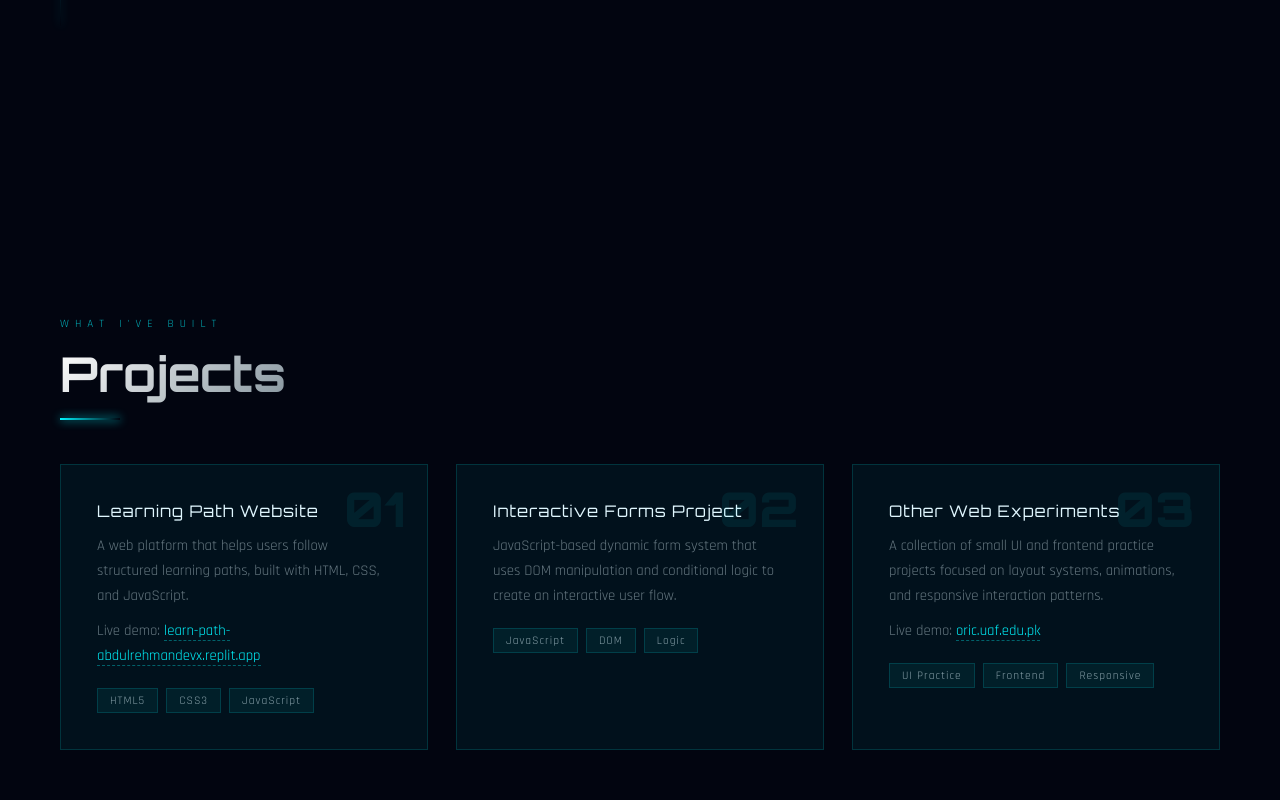
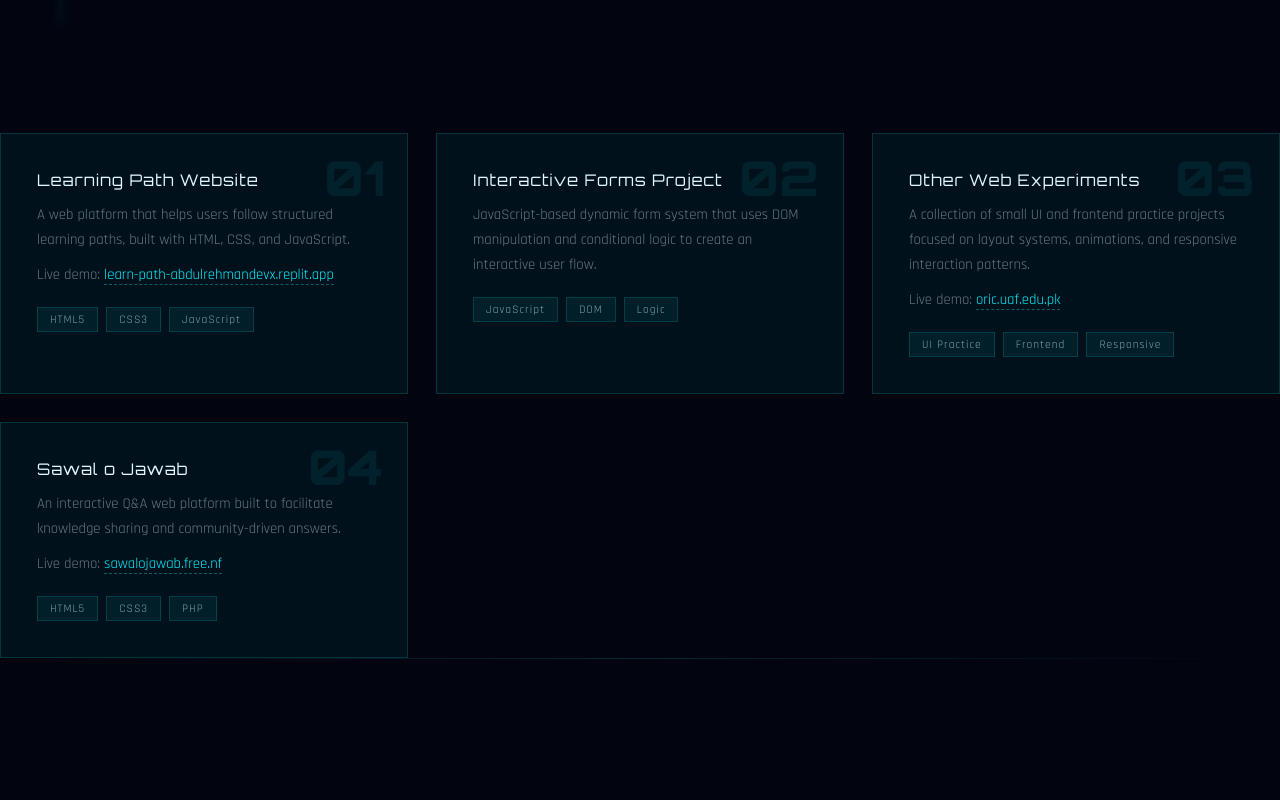
Before and after one commit to MnaiBhai69/portfolio, a plain HTML site: page index.html in a window 1280 px wide. Shown: the part 3120-3920 px from the top of the page. Drawn offline with nearby package versions, Linux system fonts and the light colour scheme; animation ran at ten frames a second.

Commit message:
Update projects section with new Q&A platform
Added new project 'Sawal o Jawab' with demo link and tags.

```diff
--- a/index.html
+++ b/index.html
@@ -168,18 +168,11 @@
         <li>Collaborated with the technical team to structure research data using HTML and CSS.</li>
       </ul>
     </div>
-
-
   </div>
 </section>
 
 <!-- PROJECTS -->
-<section id="projects">
-  <div class="reveal">
-    <span class="section-label">What I've Built</span>
-    <h2 class="section-title">Projects</h2>
-  </div>
-  <div class="projects-grid">
+<div class="projects-grid">
     <div class="project-card reveal">
       <div class="project-num">01</div>
       <div class="project-name">Learning Path Website</div>
@@ -208,20 +201,31 @@
       <div class="project-num">03</div>
       <div class="project-name">Other Web Experiments</div>
       <p class="project-desc">A collection of small UI and frontend practice projects focused on layout systems, animations, and responsive interaction patterns.</p>
-       <p class="project-desc" style="margin-top:10px;">
+      <p class="project-desc" style="margin-top:10px;">
         Live demo:
         <a href="https://oric.uaf.edu.pk" target="_blank" rel="noopener noreferrer" class="project-link">oric.uaf.edu.pk</a>
       </p>
       <div class="skill-tags" style="margin-top:20px;">
-
         <span class="tag">UI Practice</span>
         <span class="tag">Frontend</span>
         <span class="tag">Responsive</span>
       </div>
     </div>
+    <div class="project-card reveal" style="transition-delay:.3s">
+      <div class="project-num">04</div>
+      <div class="project-name">Sawal o Jawab</div>
+      <p class="project-desc">An interactive Q&A web platform built to facilitate knowledge sharing and community-driven answers.</p>
+      <p class="project-desc" style="margin-top:10px;">
+        Live demo:
+        <a href="https://sawalojawab.free.nf" target="_blank" rel="noopener noreferrer" class="project-link">sawalojawab.free.nf</a>
+      </p>
+      <div class="skill-tags" style="margin-top:20px;">
+        <span class="tag">HTML5</span>
+        <span class="tag">CSS3</span>
+        <span class="tag">PHP</span>
+      </div>
+    </div>
   </div>
-</section>
-
 <div class="divider"></div>
 
 <!-- GOALS -->
```
